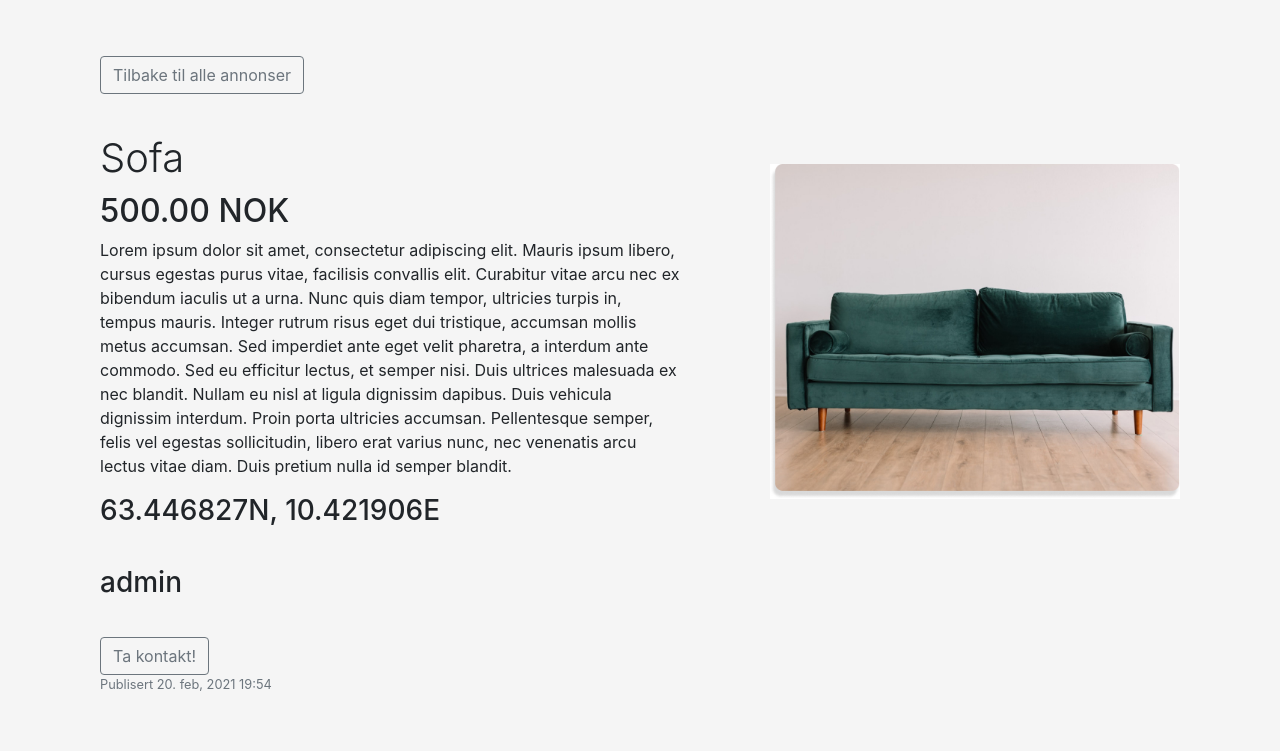
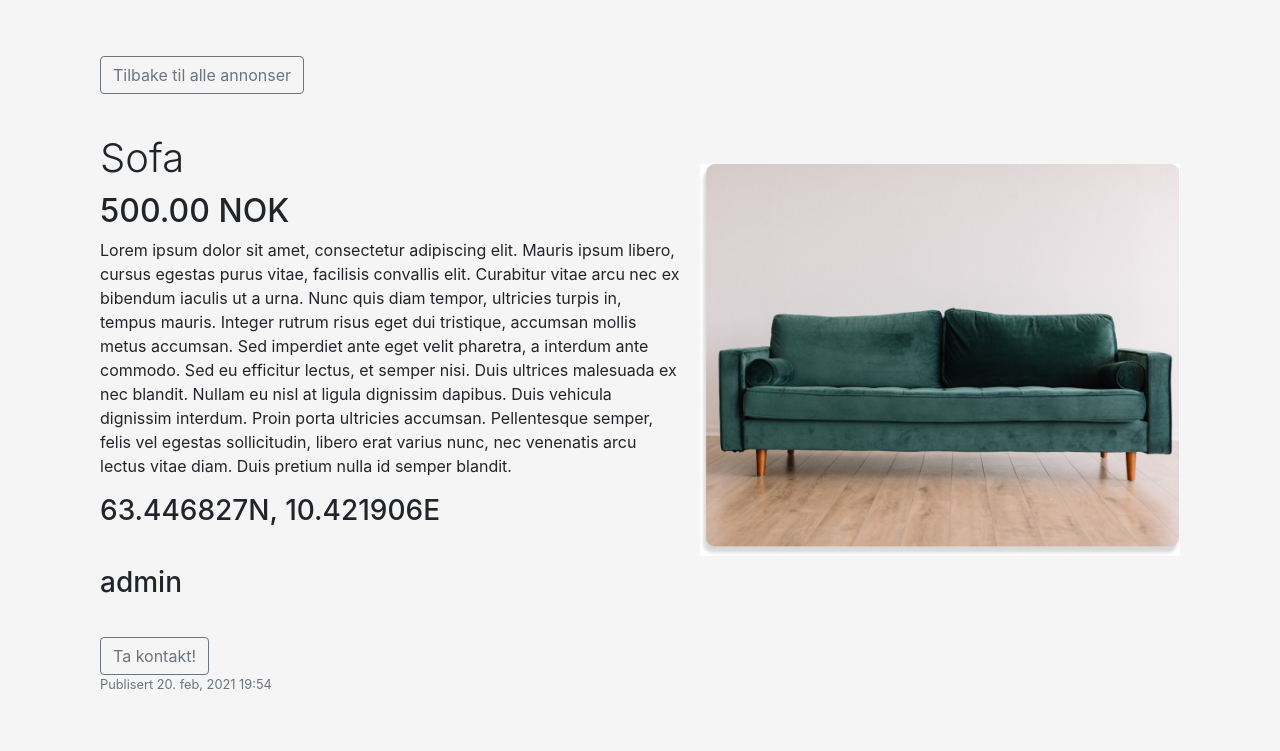
Before and after one commit to StefanTomic-NTNU/Sellpoint, a Django app: page /advertisements/ad/2/ in a window 1280 px wide. Shown: the part 67-818 px from the top of the page. Before the commit the page ends 758 px from the top, so only its background shows below. Run offline with Django 3.2, Linux system fonts and the light colour scheme; data comes from the database, SQL or seed files in the repository; some libraries are stand-ins or nearby versions.

Commit message:
ad image på image detail template fix

```diff
--- a/advertisements/templates/advertisements/advertisement_detail.html
+++ b/advertisements/templates/advertisements/advertisement_detail.html
@@ -7,7 +7,7 @@
         </a>
 
         <img class ="rounded float-right img-fluid" src="{{ object.image_main.url }}"
-             style="width:500px; height:100%; padding-left:90px; padding-bottom:90%; padding-top:10%">
+             style="width:500px; padding-left:20px; padding-bottom:90%; padding-top:10%">
 
         <h1 class ="font-weight-light" style="margin-top:40px">{{ object.title }}</h1>
 
```
